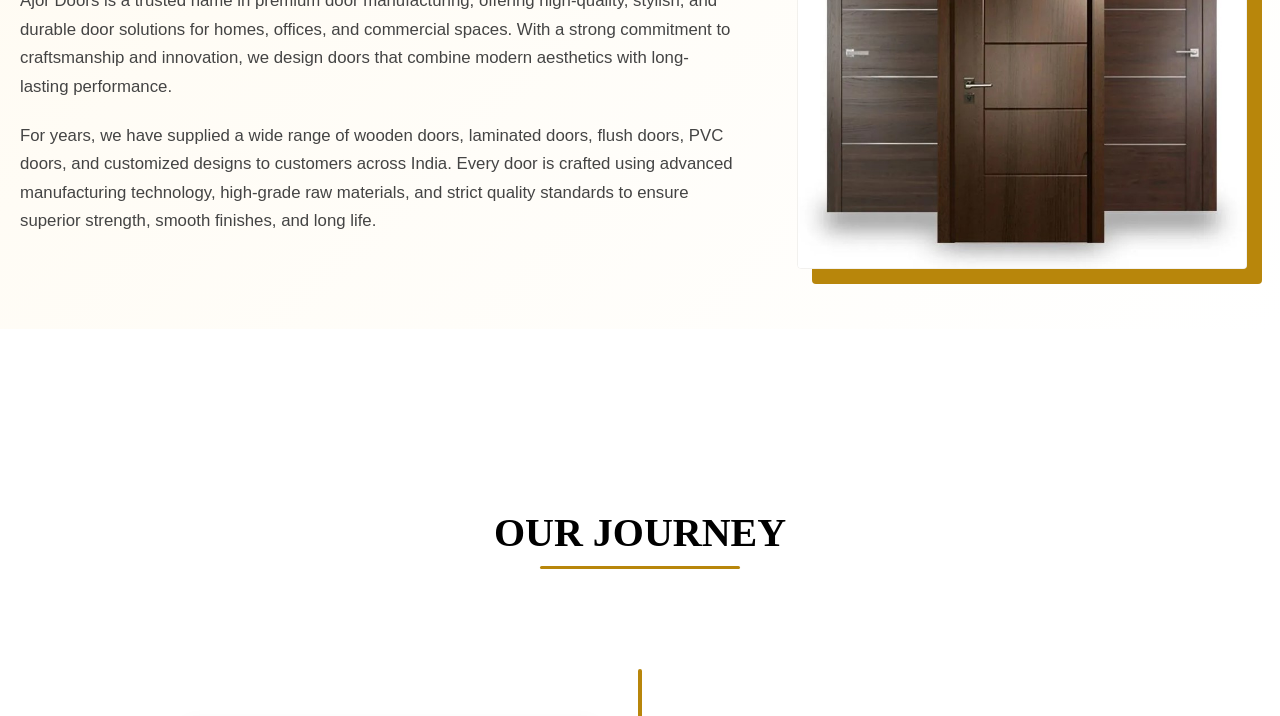
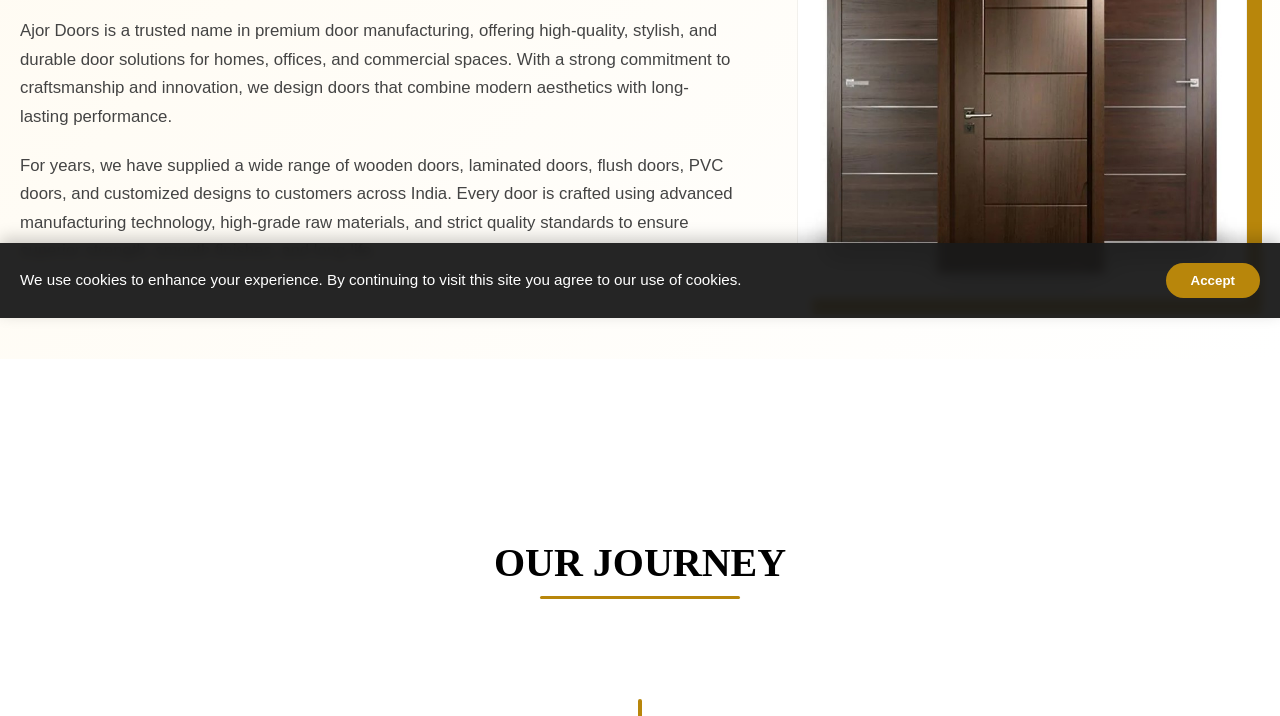
Before and after one commit to sdlhp2002-commits/Door-Website, a website: page about.html in a window 1280 px wide. Shown: the part 482-1198 px from the top of the page. Drawn offline with nearby package versions, Linux system fonts and the light colour scheme; a web font is replaced by a local one.

Commit message:
remove padding

```diff
--- a/style.css
+++ b/style.css
@@ -1602,7 +1602,7 @@
 
 /* Replaces inline style on <main> tag */
 .main-content-padding {
-    padding-top: 90px;
+    padding-top: 0;
     min-height: 70vh;
 }
 
@@ -1740,7 +1740,7 @@
 .product-detail-hero {
     background: var(--primary-color);
     /* Rich charcoal background */
-    padding: 70px 0 10px;
+    padding: 150px 0 50px;
     text-align: center;
 }
 
@@ -3395,6 +3395,54 @@
     }
 }
 
+/* Cookie Consent Banner */
+.cookie-banner {
+    position: fixed;
+    bottom: 0;
+    left: 0;
+    width: 100%;
+    background-color: rgba(26, 26, 26, 0.95);
+    color: var(--white-color);
+    padding: 20px;
+    z-index: 10000;
+    box-shadow: 0 -5px 15px rgba(0, 0, 0, 0.2);
+    display: flex;
+    justify-content: center;
+    align-items: center;
+    backdrop-filter: blur(5px);
+    -webkit-backdrop-filter: blur(5px);
+    animation: slideUp 0.5s ease-out forwards;
+}
+
+.cookie-content {
+    display: flex;
+    align-items: center;
+    gap: 20px;
+    max-width: var(--site-max-width);
+    width: 100%;
+}
+
+.cookie-content p {
+    margin: 0;
+    flex-grow: 1;
+    font-size: 0.95rem;
+    line-height: 1.5;
+}
+
+.cookie-btn {
+    background: var(--secondary-color);
+    color: var(--white-color);
+    padding: 10px 25px;
+    border-radius: var(--border-radius-m);
+    font-weight: 600;
+    white-space: nowrap;
+    transition: background-color 0.3s ease;
+}
+
+.cookie-btn:hover {
+    background: var(--accent-gold);
+}
+
 @keyframes slideUp {
     from {
         transform: translateY(100%);
@@ -3409,6 +3457,11 @@
     .cookie-content {
         flex-direction: column;
         text-align: center;
+        gap: 15px;
+    }
+    .cookie-btn {
+        width: 100%;
+        max-width: 200px;
     }
 }
 
```
